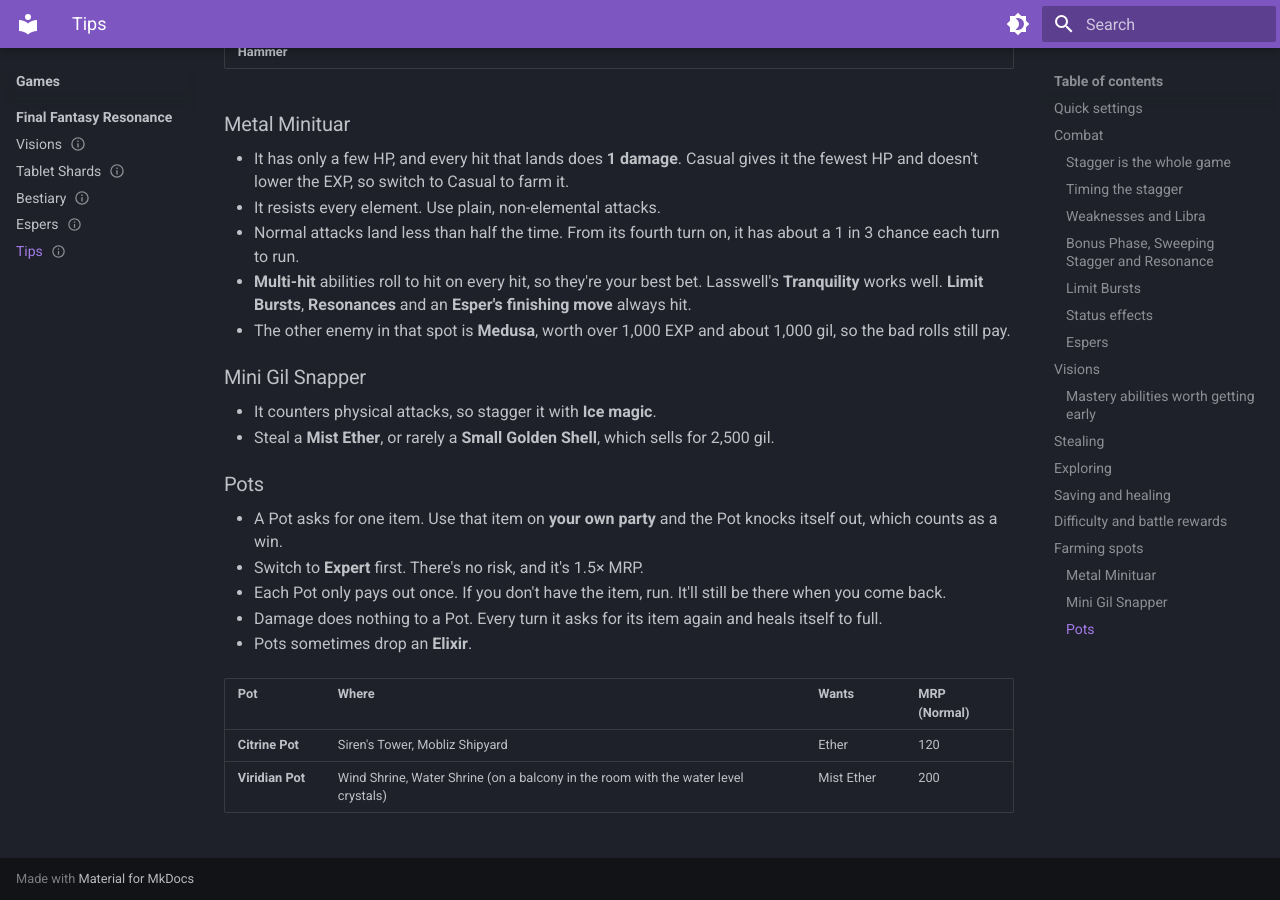
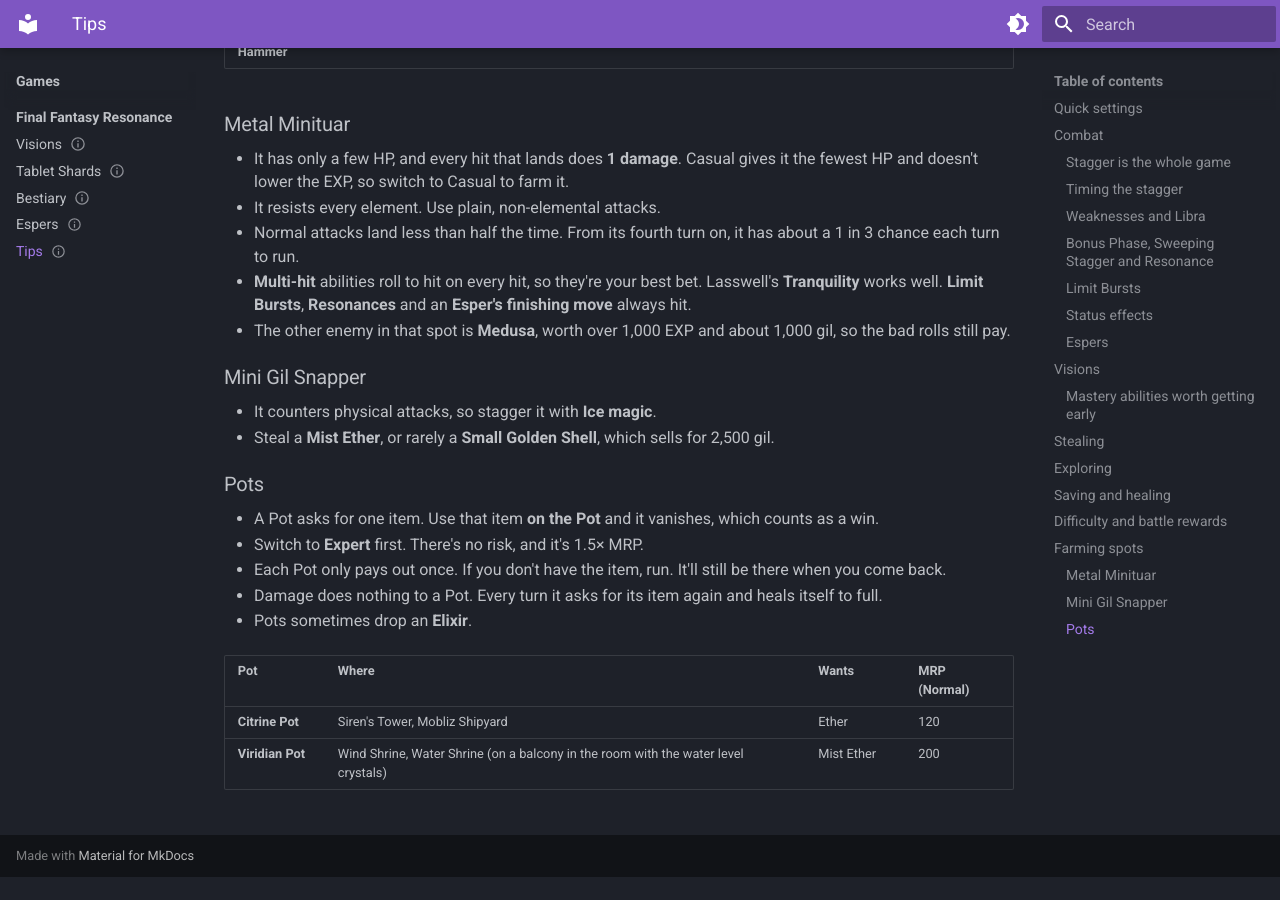
Before and after one commit to princeodd47/heygoodbuddy.com, an MkDocs documentation site: the page built from docs/games/final-fantasy-resonance/tips.md, in a window 1280 px wide and 900 px high, scrolled down 5647 px. Built offline with MkDocs 1.6.1 and Material for MkDocs 9.7.7, drawn with Linux system fonts in a browser that asks for light colours; after the commit the page ends 6524 px from its top, so only the background shows below that.

Commit message:
Say to use the item on the Pot in the FF Resonance tips
Co-Authored-By: Claude Opus 5.5 <noreply@anthropic.com>

```diff
--- a/docs/games/final-fantasy-resonance/tips.md
+++ b/docs/games/final-fantasy-resonance/tips.md
@@ -292,8 +292,8 @@ tags:
 
 ### Pots
 
-- A Pot asks for one item. Use that item on **your own party** and the Pot
-  knocks itself out, which counts as a win.
+- A Pot asks for one item. Use that item **on the Pot** and it vanishes,
+  which counts as a win.
 - Switch to **Expert** first. There's no risk, and it's 1.5× MRP.
 - Each Pot only pays out once. If you don't have the item, run. It'll still
   be there when you come back.
```
Also changed, not shown: notes/final-fantasy-resonance/tips-research.md (+3 -3 lines).
